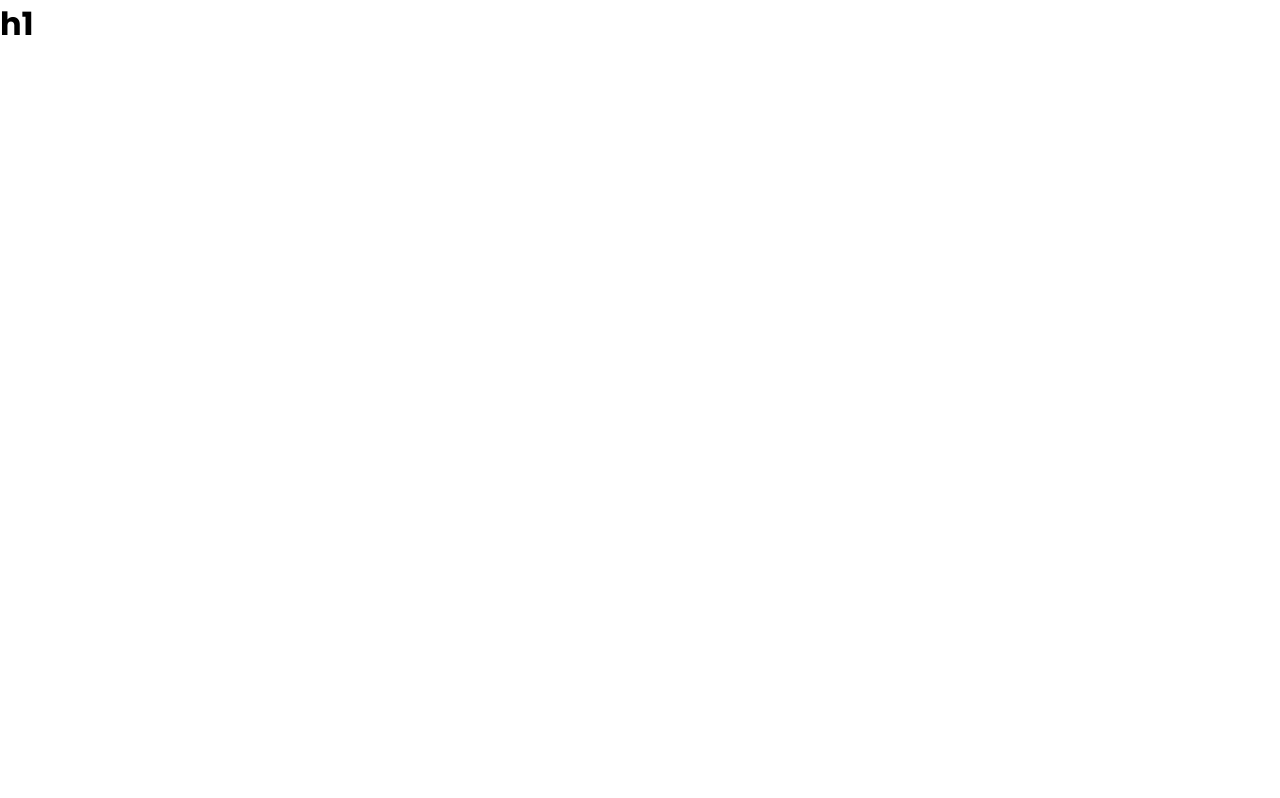
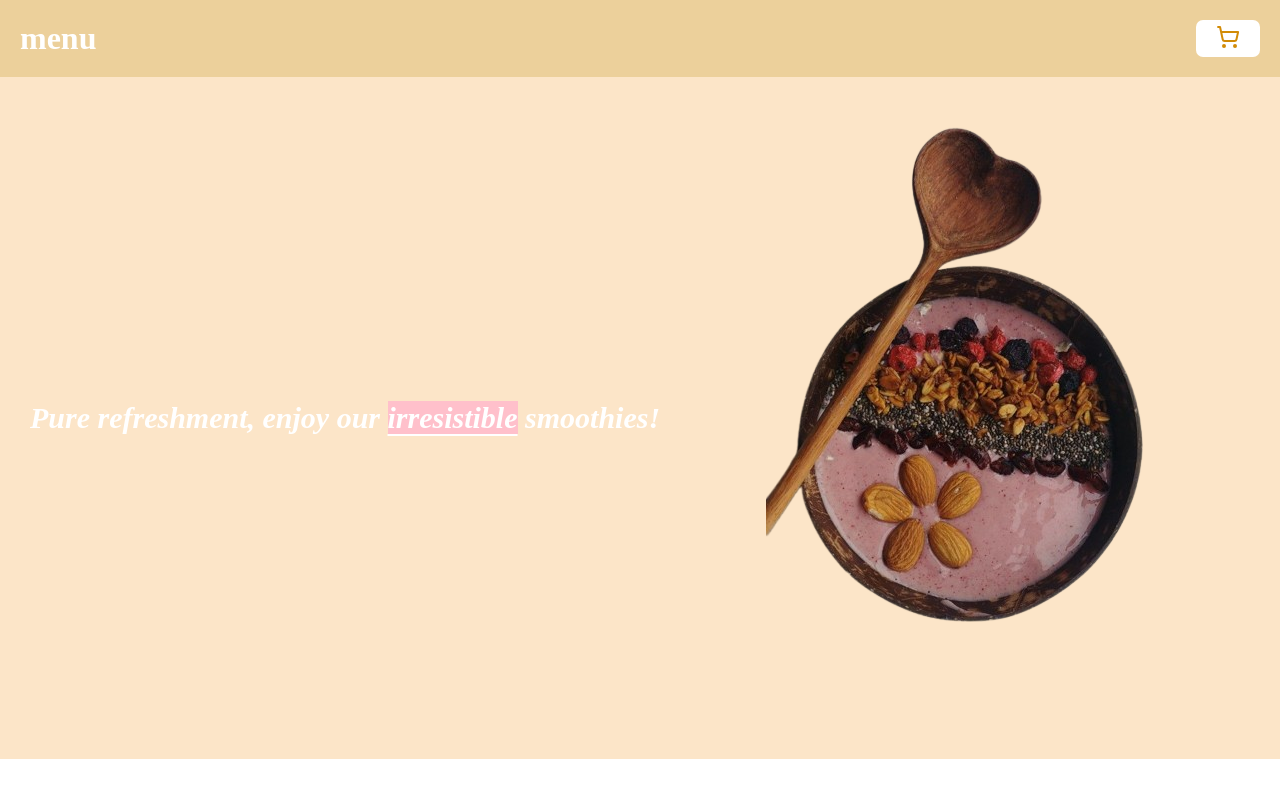
Before and after one commit to egwuatujoy/menu, a React (Create React App) app: page / in a window 1280 px wide. Built offline with nearby package versions, Linux system fonts and the light colour scheme.

Commit message:
updated files

```diff
--- a/package.json
+++ b/package.json
@@ -7,6 +7,7 @@
     "@testing-library/jest-dom": "^6.6.3",
     "@testing-library/react": "^16.2.0",
     "@testing-library/user-event": "^13.5.0",
+    "lucide-react": "^0.476.0",
     "react": "^19.0.0",
     "react-dom": "^19.0.0",
     "react-scripts": "5.0.1",
--- a/src/App.js
+++ b/src/App.js
@@ -1,9 +1,11 @@
 import React from "react";
-
+import Nav from "./components/Nav";
+import Homepage from "./components/Homepage";
 const App = () => {
   return (
     <div>
-      <h1>h1</h1>
+      <Nav />
+      <Homepage />
     </div>
   );
 };
--- /dev/null
+++ b/src/components/Homepage.js
@@ -0,0 +1,18 @@
+import React from "react";
+
+const Homepage = () => {
+  return (
+    <div className="home-page">
+      <div className="topic">
+        <h1>
+          Pure refreshment, enjoy our <span> irresistible</span> smoothies!
+        </h1>
+      </div>
+      <div className="image">
+        <img src="/images/smoothiee.png" alt="Smoothie" className="smoothie-image" />
+      </div>
+    </div>
+  );
+};
+
+export default Homepage;
--- /dev/null
+++ b/src/components/Nav.js
@@ -0,0 +1,15 @@
+import React from "react";
+import { ShoppingCart } from "lucide-react";
+
+const Nav = () => {
+  return (
+    <div className="nav">
+      <h1>menu</h1>
+      <button>
+        <ShoppingCart />
+      </button>
+    </div>
+  );
+};
+
+export default Nav;
--- a/src/index.css
+++ b/src/index.css
@@ -5,5 +5,68 @@
 }
 
 body {
-  font-family: "Poppins", serif;
+  /* font-family: "Poppins", serif; */
+  font-family: "Lilita One", serif;
+  color: white;
+  width: 100%;
 }
+
+.nav {
+  background-color: rgba(234, 202, 142, 0.882);
+  display: flex;
+  justify-content: space-between;
+  align-items: center;
+  padding: 20px;
+  /* width: 100%; */
+}
+
+.nav button {
+padding: 5px 20px;
+}
+
+button {
+  background-color: #ffffff;
+  color: #d28b06;
+  font-weight: 500;
+  border: none;
+  border-radius: 7px;
+  font-weight: bold;
+  cursor: pointer;
+  transition: 0.3s;
+  cursor: pointer;
+  font-size: 15px;
+  text-transform: capitalize;
+}
+
+.home-page {
+  display: flex;
+  justify-content: center;
+  align-items: center;
+  font-family: "Lilita One", serif;
+  gap: 10px;
+  background-color: rgb(252, 229, 200);
+  padding: 20px 30px;
+  width: 100%;
+}
+
+.topic {
+  width: 60%;
+}
+.image {
+  width: 40%;
+}
+
+.smoothie-image {
+  max-width: 100%;
+}
+.home-page h1 {
+  line-height: 40px;
+  font-size: 30px;
+  font-style: italic;
+}
+.home-page h1 span {
+  background-color: pink;
+  text-decoration: underline;
+  text-decoration-thickness: 2px;
+  text-underline-offset: 6px;
+}
```
Also changed, not shown: src/data/Juice.js (added, +64 -0 lines), public/images/smoothiee.png (added), 1 other file (tests, documents, lock files or other folders).
